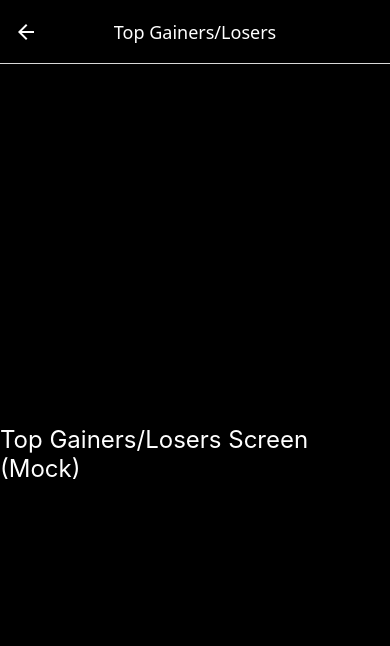
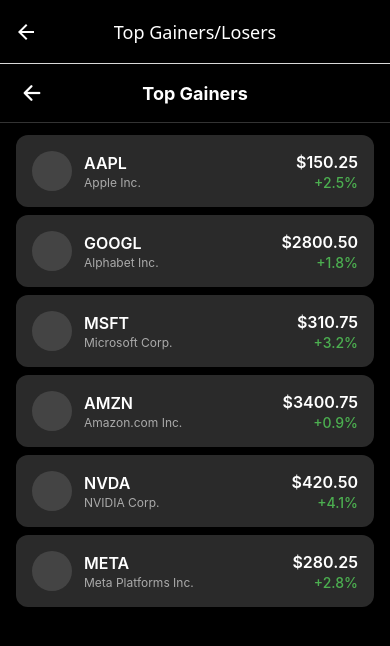
Before and after one commit to gagan3221/StockX, a React Native app: screen /TopGainersLosers in a window 390 px wide. Shown: the top 646 px of the page. Built offline with nearby package versions, Linux system fonts and the light colour scheme.

Commit message:
added home screen

```diff
--- a/App.tsx
+++ b/App.tsx
@@ -13,9 +13,9 @@
 export default function App() {
   return (
     <SafeAreaProvider>
-      <View style={styles.container}>
+    <View style={styles.container}>
         <Navigation />
-      </View>
+    </View>
     </SafeAreaProvider>
   );
 }
--- a/App/screens/HomeScreen.tsx
+++ b/App/screens/HomeScreen.tsx
@@ -1,10 +1,89 @@
 import React from 'react';
-import { View, Text, StyleSheet } from 'react-native';
+import { View, Text, StyleSheet, FlatList, TouchableOpacity, ScrollView } from 'react-native';
+import Icon from 'react-native-vector-icons/Ionicons';
 
-export default function HomeScreen() {
+const mockStocks = [
+  { id: '1', name: 'AAPL', price: '$150.25', change: '+2.5%' },
+  { id: '2', name: 'GOOGL', price: '$2800.50', change: '+1.8%' },
+  { id: '3', name: 'TSLA', price: '$700.00', change: '-1.2%' },
+  { id: '4', name: 'AMZN', price: '$3400.75', change: '+0.9%' },
+];
+
+function StockCard({ name, price, change }: { name: string; price: string; change: string }) {
+  const isPositive = change.startsWith('+');
+
+  return (
+    <TouchableOpacity style={styles.card}>
+      <View style={styles.avatar} />
+      <Text style={styles.stockName}>{name}</Text>
+      <Text style={styles.stockPrice}>{price}</Text>
+      <Text style={[styles.stockChange, { color: isPositive ? '#4CAF50' : '#F44336' }]}>
+        {change}
+      </Text>
+    </TouchableOpacity>
+  );
+}
+
+function Section({ title, onViewAll, data }: { title: string; onViewAll: () => void; data: any[] }) {
+  return (
+    <View style={styles.section}>
+      <View style={styles.sectionHeader}>
+        <Text style={styles.sectionTitle}>{title}</Text>
+        <TouchableOpacity onPress={onViewAll}>
+          <Text style={styles.viewAll}>View All</Text>
+        </TouchableOpacity>
+      </View>
+      <FlatList
+        data={data}
+        numColumns={2}
+        keyExtractor={item => item.id}
+        renderItem={({ item }) => <StockCard name={item.name} price={item.price} change={item.change} />}
+        columnWrapperStyle={styles.cardRow}
+        scrollEnabled={false}
+      />
+    </View>
+  );
+}
+
+export default function HomeScreen({ navigation }: any) {
   return (
     <View style={styles.container}>
-      <Text style={styles.text}>Home Screen (Mock)</Text>
+      <ScrollView
+        style={styles.scrollView}
+        contentContainerStyle={styles.scrollContent}
+        showsVerticalScrollIndicator={false}
+      >
+        <Section
+          title="Top Gainers"
+          onViewAll={() => navigation.navigate('TopGainersLosers', { type: 'gainers' })}
+          data={mockStocks}
+        />
+        <Section
+          title="Top Losers"
+          onViewAll={() => navigation.navigate('TopGainersLosers', { type: 'losers' })}
+          data={mockStocks}
+        />
+        <Section
+          title="Most Active"
+          onViewAll={() => navigation.navigate('TopGainersLosers', { type: 'active' })}
+          data={mockStocks}
+        />
+      </ScrollView>
+
+      <View style={styles.bottomNav}>
+        <TouchableOpacity style={styles.navItem} onPress={() => navigation.navigate('Home')}>
+          <Icon name="home" size={24} color="#fff" />
+          <Text style={styles.navText}>Home</Text>
+        </TouchableOpacity>
+        <TouchableOpacity style={styles.navItem} onPress={() => navigation.navigate('Watchlist')}>
+          <Icon name="star-outline" size={24} color="#aaa" />
+          <Text style={[styles.navText, { color: '#aaa' }]}>Watchlist</Text>
+        </TouchableOpacity>
+        <TouchableOpacity style={styles.navItem} onPress={() => navigation.navigate('StockDetails')}>
+          <Icon name="trending-up" size={24} color="#aaa" />
+          <Text style={[styles.navText, { color: '#aaa' }]}>Details</Text>
+        </TouchableOpacity>
+      </View>
     </View>
   );
 }
@@ -13,11 +92,90 @@
   container: {
     flex: 1,
     backgroundColor: '#000',
+  },
+  scrollView: {
+    flex: 1,
+  },
+  scrollContent: {
+    paddingHorizontal: 16,
+    paddingTop: 16,
+    paddingBottom: 20,
+  },
+  section: {
+    marginBottom: 24,
+  },
+  sectionHeader: {
+    flexDirection: 'row',
+    justifyContent: 'space-between',
     alignItems: 'center',
-    justifyContent: 'center',
+    marginBottom: 12,
   },
-  text: {
+  sectionTitle: {
     color: '#fff',
-    fontSize: 24,
+    fontSize: 18,
+    fontWeight: 'bold',
+  },
+  viewAll: {
+    color: '#aaa',
+    textDecorationLine: 'underline',
+    fontSize: 14,
+  },
+  cardRow: {
+    justifyContent: 'space-between',
+    marginBottom: 12,
+  },
+  card: {
+    backgroundColor: '#2a2a2a',
+    borderRadius: 12,
+    padding: 16,
+    alignItems: 'center',
+    flex: 1,
+    marginHorizontal: 4,
+    marginBottom: 8,
+    minWidth: 140,
+    maxWidth: '48%',
+  },
+  avatar: {
+    width: 36,
+    height: 36,
+    borderRadius: 18,
+    backgroundColor: '#444',
+    marginBottom: 8,
+  },
+  stockName: {
+    color: '#fff',
+    fontWeight: '600',
+    fontSize: 16,
+    marginBottom: 4,
+  },
+  stockPrice: {
+    color: '#fff',
+    fontSize: 14,
+    marginBottom: 2,
+  },
+  stockChange: {
+    fontSize: 12,
+    fontWeight: '500',
+  },
+  bottomNav: {
+    flexDirection: 'row',
+    backgroundColor: '#1a1a1a',
+    borderTopLeftRadius: 16,
+    borderTopRightRadius: 16,
+    paddingVertical: 12,
+    paddingHorizontal: 8,
+    justifyContent: 'space-around',
+    alignItems: 'center',
+  },
+  navItem: {
+    alignItems: 'center',
+    flex: 1,
+    paddingVertical: 4,
+  },
+  navText: {
+    color: '#fff',
+    fontSize: 12,
+    marginTop: 4,
+    fontWeight: '500',
   },
 });
--- a/App/screens/TopGainersLosersScreen.tsx
+++ b/App/screens/TopGainersLosersScreen.tsx
@@ -1,11 +1,99 @@
 import React from 'react';
-import { View, Text, StyleSheet } from 'react-native';
+import { View, Text, StyleSheet, FlatList, TouchableOpacity, SafeAreaView } from 'react-native';
+import Icon from 'react-native-vector-icons/Ionicons';
 
-export default function TopGainersLosersScreen() {
+const mockGainers = [
+  { id: '1', name: 'AAPL', price: '$150.25', change: '+2.5%', fullName: 'Apple Inc.' },
+  { id: '2', name: 'GOOGL', price: '$2800.50', change: '+1.8%', fullName: 'Alphabet Inc.' },
+  { id: '3', name: 'MSFT', price: '$310.75', change: '+3.2%', fullName: 'Microsoft Corp.' },
+  { id: '4', name: 'AMZN', price: '$3400.75', change: '+0.9%', fullName: 'Amazon.com Inc.' },
+  { id: '5', name: 'NVDA', price: '$420.50', change: '+4.1%', fullName: 'NVIDIA Corp.' },
+  { id: '6', name: 'META', price: '$280.25', change: '+2.8%', fullName: 'Meta Platforms Inc.' },
+];
+
+const mockLosers = [
+  { id: '1', name: 'TSLA', price: '$700.00', change: '-1.2%', fullName: 'Tesla Inc.' },
+  { id: '2', name: 'NFLX', price: '$450.30', change: '-2.1%', fullName: 'Netflix Inc.' },
+  { id: '3', name: 'UBER', price: '$45.80', change: '-1.8%', fullName: 'Uber Technologies Inc.' },
+  { id: '4', name: 'SNAP', price: '$12.50', change: '-3.5%', fullName: 'Snap Inc.' },
+  { id: '5', name: 'TWTR', price: '$35.20', change: '-2.7%', fullName: 'Twitter Inc.' },
+  { id: '6', name: 'PYPL', price: '$85.40', change: '-1.9%', fullName: 'PayPal Holdings Inc.' },
+];
+
+const mockActive = [
+  { id: '1', name: 'SPY', price: '$420.15', change: '+0.5%', fullName: 'SPDR S&P 500 ETF' },
+  { id: '2', name: 'QQQ', price: '$350.80', change: '+1.2%', fullName: 'Invesco QQQ Trust' },
+  { id: '3', name: 'IWM', price: '$200.45', change: '-0.8%', fullName: 'iShares Russell 2000 ETF' },
+  { id: '4', name: 'VTI', price: '$220.30', change: '+0.3%', fullName: 'Vanguard Total Stock Market ETF' },
+];
+
+function StockListItem({ item, onPress }: { item: any; onPress: () => void }) {
+  const isPositive = item.change.startsWith('+');
+
   return (
-    <View style={styles.container}>
-      <Text style={styles.text}>Top Gainers/Losers Screen (Mock)</Text>
-    </View>
+    <TouchableOpacity style={styles.listItem} onPress={onPress}>
+      <View style={styles.stockInfo}>
+        <View style={styles.avatar} />
+        <View style={styles.stockDetails}>
+          <Text style={styles.stockName}>{item.name}</Text>
+          <Text style={styles.fullName}>{item.fullName}</Text>
+        </View>
+      </View>
+      <View style={styles.priceInfo}>
+        <Text style={styles.price}>{item.price}</Text>
+        <Text style={[styles.change, { color: isPositive ? '#4CAF50' : '#F44336' }]}>
+          {item.change}
+        </Text>
+      </View>
+    </TouchableOpacity>
+  );
+}
+
+export default function TopGainersLosersScreen({ route, navigation }: any) {
+  const { type } = route.params || { type: 'gainers' };
+
+  let data, title;
+  switch (type) {
+    case 'gainers':
+      data = mockGainers;
+      title = 'Top Gainers';
+      break;
+    case 'losers':
+      data = mockLosers;
+      title = 'Top Losers';
+      break;
+    case 'active':
+      data = mockActive;
+      title = 'Most Active';
+      break;
+    default:
+      data = mockGainers;
+      title = 'Top Gainers';
+  }
+
+  return (
+    <SafeAreaView style={styles.container}>
+      <View style={styles.header}>
+        <TouchableOpacity onPress={() => navigation.goBack()} style={styles.backButton}>
+          <Icon name="arrow-back" size={24} color="#fff" />
+        </TouchableOpacity>
+        <Text style={styles.headerTitle}>{title}</Text>
+        <View style={styles.placeholder} />
+      </View>
+
+      <FlatList
+        data={data}
+        keyExtractor={item => item.id}
+        renderItem={({ item }) => (
+          <StockListItem
+            item={item}
+            onPress={() => navigation.navigate('StockDetails', { stock: item })}
+          />
+        )}
+        contentContainerStyle={styles.listContainer}
+        showsVerticalScrollIndicator={false}
+      />
+    </SafeAreaView>
   );
 }
 
@@ -13,11 +101,76 @@
   container: {
     flex: 1,
     backgroundColor: '#000',
+  },
+  header: {
+    flexDirection: 'row',
     alignItems: 'center',
-    justifyContent: 'center',
+    justifyContent: 'space-between',
+    paddingHorizontal: 16,
+    paddingVertical: 12,
+    borderBottomWidth: 1,
+    borderBottomColor: '#333',
   },
-  text: {
+  backButton: {
+    padding: 4,
+  },
+  headerTitle: {
     color: '#fff',
-    fontSize: 24,
+    fontSize: 18,
+    fontWeight: 'bold',
+  },
+  placeholder: {
+    width: 32,
+  },
+  listContainer: {
+    paddingHorizontal: 16,
+    paddingTop: 8,
+  },
+  listItem: {
+    flexDirection: 'row',
+    alignItems: 'center',
+    justifyContent: 'space-between',
+    backgroundColor: '#2a2a2a',
+    borderRadius: 12,
+    padding: 16,
+    marginVertical: 4,
+  },
+  stockInfo: {
+    flexDirection: 'row',
+    alignItems: 'center',
+    flex: 1,
+  },
+  avatar: {
+    width: 40,
+    height: 40,
+    borderRadius: 20,
+    backgroundColor: '#444',
+    marginRight: 12,
+  },
+  stockDetails: {
+    flex: 1,
+  },
+  stockName: {
+    color: '#fff',
+    fontSize: 16,
+    fontWeight: '600',
+    marginBottom: 2,
+  },
+  fullName: {
+    color: '#aaa',
+    fontSize: 12,
+  },
+  priceInfo: {
+    alignItems: 'flex-end',
+  },
+  price: {
+    color: '#fff',
+    fontSize: 16,
+    fontWeight: '600',
+    marginBottom: 2,
+  },
+  change: {
+    fontSize: 14,
+    fontWeight: '500',
   },
 });
```
